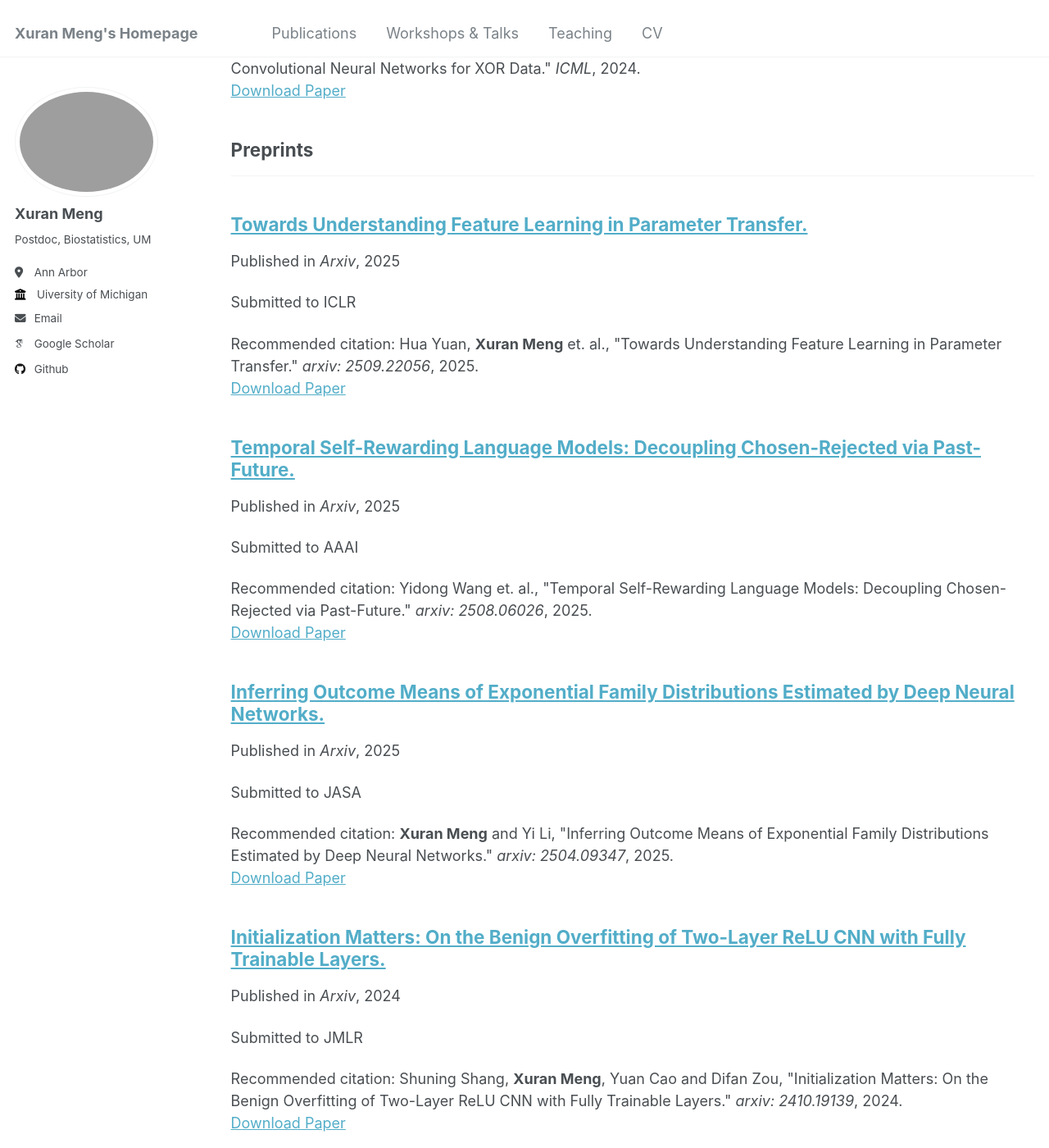
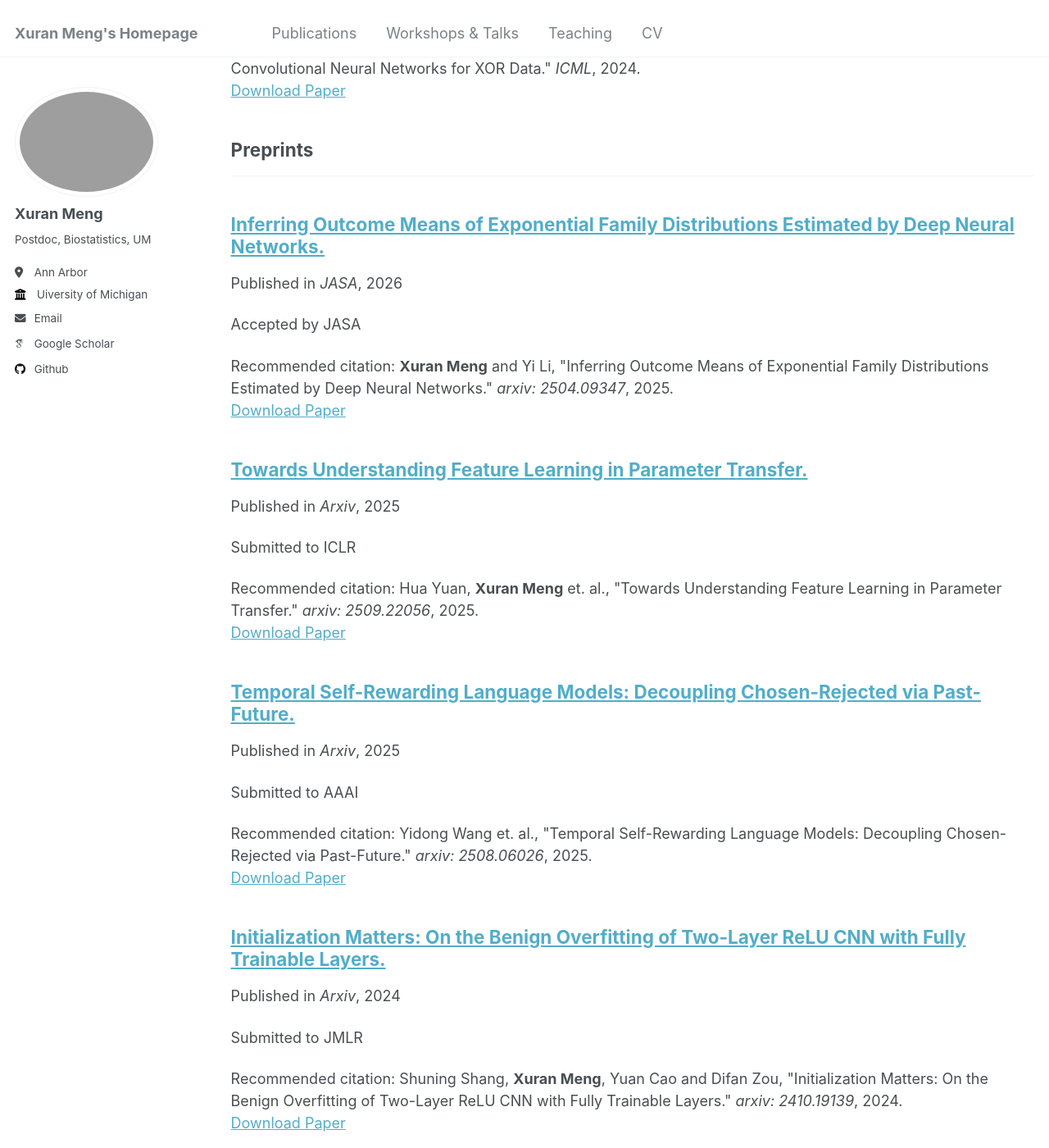
Before and after one commit to XuranMeng/XuranMeng.github.io, a Jekyll site: the page built from _pages/publications.html, in a window 1280 px wide and 1400 px high, scrolled down 2773 px. Shown: the whole window at 82% size. Built offline with Jekyll 4.4.1, drawn with Linux system fonts in a browser that asks for light colours; some web fonts are replaced.

Commit message:
Update publication details for GNRM

```diff
--- a/_publications/GNRM.md
+++ b/_publications/GNRM.md
@@ -3,9 +3,9 @@ title: "Inferring Outcome Means of Exponential Family Distributions Estimated by
 collection: publications
 category: preprints
 permalink: /publication/GNRM
-excerpt: 'Submitted to JASA'
-date: 2025-04-12
-venue: 'Arxiv'
+excerpt: 'Accepted by JASA'
+date: 2026-02-21
+venue: 'JASA'
 #slidesurl: 'http://academicpages.github.io/files/slides3.pdf'
 paperurl: 'https://arxiv.org/pdf/2504.09347'
 citation: '<b>Xuran Meng</b> and Yi Li, &quot;Inferring Outcome Means of Exponential Family Distributions Estimated by Deep Neural Networks.&quot; <i>arxiv: 2504.09347</i>, 2025.'
```
